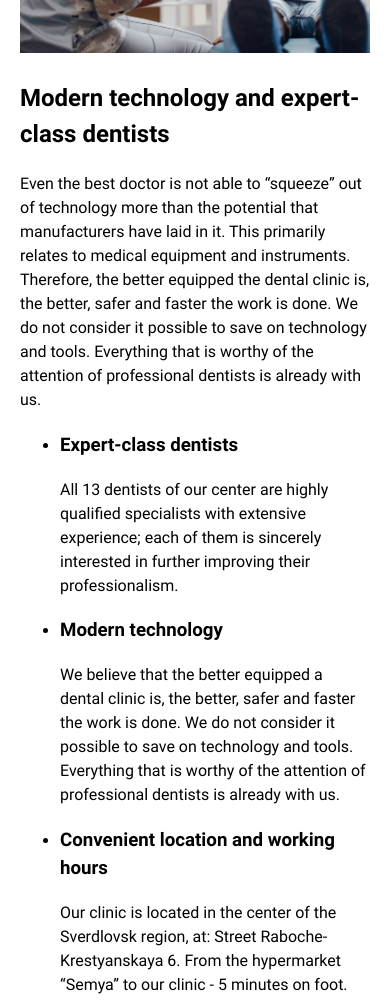
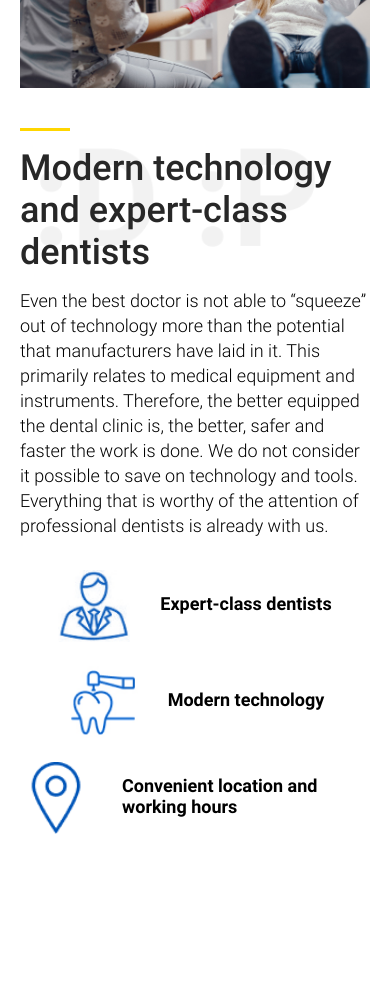
Before and after one commit to rasuloff789/nt-exam-october, a plain HTML site: page index.html in a window 390 px wide. Shown: the part 2020-3020 px from the top of the page. After the commit the page ends 2889 px from the top, so only its background shows below. Drawn offline with Linux system fonts and the light colour scheme.

Commit message:
quality responsive end

```diff
--- a/index.html
+++ b/index.html
@@ -284,12 +284,12 @@
                 </section>
 
                 <section class="quality">
-                  <div class="container container--big">
+                  <div class="container container--big quality__container">
                     <picture>
                       <source media="(max-width:700px)" srcset="img/service-quality-mobile.jpg 1x , img/service-quality-mobile@2x.jpg 2x">
                         <source media="(max-width:1030px)" srcset="img/service-quality-tablet.jpg 1x , img/service-quality-tablet@2x.jpg 2x">
                           <source media="(max-width:1440px)" srcset="img/service-quality-midlle.jpg 1x , img/service-quality-midlle@2x.jpg 2x">
-                            <img class="quality__img" src="img/service-quality.jpg" srcset="img/service-quality.jpg 1x, img/service-quality@2x.jpg 2x" alt="service img" width="750" height="613">
+                            <img class="quality__img" src="img/service-quality.jpg" srcset="img/service-quality.jpg 1x, img/service-quality@2x.jpg 2x" alt="service img" >
                           </picture>
                           <div class="quality__info">
                             <h2 class="quality__info-heading">
@@ -302,8 +302,8 @@
                               We do not consider it possible to save on technology and tools. Everything that is worthy of the attention of professional dentists is already with us.
                             </p>
                             <ul class="quality__better-list">
-                              <li class="quality__better-item">
-                                <div class="quality__better-box">
+                              <li class="quality__better-item expert">
+                                <div class="quality__better-box ">
                                   <h3 class="quality__better-heading">
                                     Expert-class dentists
                                   </h3>
@@ -312,7 +312,7 @@
                                   </p>
                                 </div>
                               </li>
-                              <li class="quality__better-item">
+                              <li class="quality__better-item modern">
                                 <div class="quality__better-box">
                                   <h3 class="quality__better-heading">
                                     Modern technology
@@ -323,7 +323,7 @@
                                   </p>
                                 </div>
                               </li>
-                              <li class="quality__better-item">
+                              <li class="quality__better-item location">
                                 <div class="quality__better-box">
                                   <h3 class="quality__better-heading">
                                     Convenient location and working hours
--- a/scss/blocks/_blocks-all.scss
+++ b/scss/blocks/_blocks-all.scss
@@ -8,3 +8,4 @@
 @import "services";
 @import "carousel";
 @import "request";
+@import "quality";
--- /dev/null
+++ b/scss/blocks/_quality.scss
@@ -0,0 +1,170 @@
+.quality__container{
+  display: flex;
+  padding: 0;
+  margin-top: 35px;
+  margin-bottom: 35px;
+  picture{
+    flex-shrink: 0;
+    display: flex;
+    align-items: center;
+  }
+}
+.quality__img{
+  flex-shrink: 0;
+  display: block;
+}
+
+.quality__info{
+  display: flex;
+  flex-direction: column;
+  max-width: 550px;
+  margin-right: 150px;
+  margin-left: auto;
+  background-image: url('../img/bg-logo.png');
+  background-repeat: no-repeat;
+  background-position: top 20px left;
+  background-size: 275px auto;
+  @include retina-bg{
+    background-image: url('../img/bg-logo@2x.png');
+  }
+}
+
+.quality__info-heading{
+  font-size: 36px;
+  line-height: 42px;
+  font-weight: $medium-text;
+  margin-top: 0;
+  margin-bottom: 15px;
+  color: $color-use;
+  display: flex;
+  flex-direction: column;
+  max-width: 500px;
+  &::before{
+    width: 50px;
+    height: 3px;
+    content: '';
+    display: inline-block;
+    margin-bottom: 16px;
+    background-color:#FFD600;
+  }
+}
+
+.quality__info-text{
+  font-size: 18px;
+  line-height: 25px;
+  font-weight: $light-text;
+  margin-top: 0;
+  margin-bottom: 32px;
+  max-width: 540px;
+}
+
+.quality__better-list{
+  display: flex;
+  flex-direction: column;
+  list-style-type: none;
+  padding: 0;
+  margin: 0;
+}
+
+.quality__better-item{
+  display: flex;
+  align-items: center;
+  & + & {
+    margin-top: 24px;
+  }
+  &::before{
+    width: 72px;
+    height: 72px;
+    content: '';
+    display: inline-block;
+    flex-shrink: 0;
+    margin-right: 30px;
+    background-repeat: no-repeat;
+    background-position: center center;
+    background-size: cover;
+  }
+}
+
+.expert{
+  &::before{
+    background-image: url('../img/human.png');
+    @include retina-bg{
+      background-image: url('../img/human@2x.png');
+    }
+  }
+}
+
+.modern{
+  &::before{
+    background-image: url('../img/cleaning.png');
+    @include retina-bg{
+      background-image: url('../img/cleaning@2x.png');
+    }
+  }
+}
+
+.location{
+  &::before{
+    background-image: url('../img/location.png');
+    @include retina-bg{
+      background-image: url('../img/location@2x.png');
+    }
+  }
+}
+
+.quality__better-box{
+  display: flex;
+  flex-direction: column;
+}
+
+.quality__better-heading{
+  font-size: 18px;
+  line-height: 21px;
+  font-weight: $bold-text;
+  margin-top: 0;
+  margin-bottom: 5px;
+}
+
+.quality__better-text{
+  color:#4D4D4D;
+  font-size: 14px;
+  line-height: 20px;
+  margin-top: 0;
+  margin-bottom: 0;
+  font-weight: $light-text;
+}
+
+@include breakpoint-down (1330px){
+  .quality__info{
+    margin-left: 20px;
+    margin-right: auto;
+  }
+}
+
+@include breakpoint-down (850px){
+  .quality__container{
+    flex-direction: column;
+    align-items: center;
+  }
+  .quality__info{
+    margin-left: 0;
+    margin-right: 0;
+    margin-top: 40px;
+    background-position: top 20px left 20px;
+  }
+}
+
+@include breakpoint-down (700px){
+  .quality__container{
+    padding-left: 20px;
+    padding-right: 20px;
+  }
+
+  .quality__better-item{
+    justify-content: center;
+  }
+
+  .quality__better-text{
+    display: none;
+  }
+}
```
Also changed, not shown: css/main.min.css, 3 other files.
